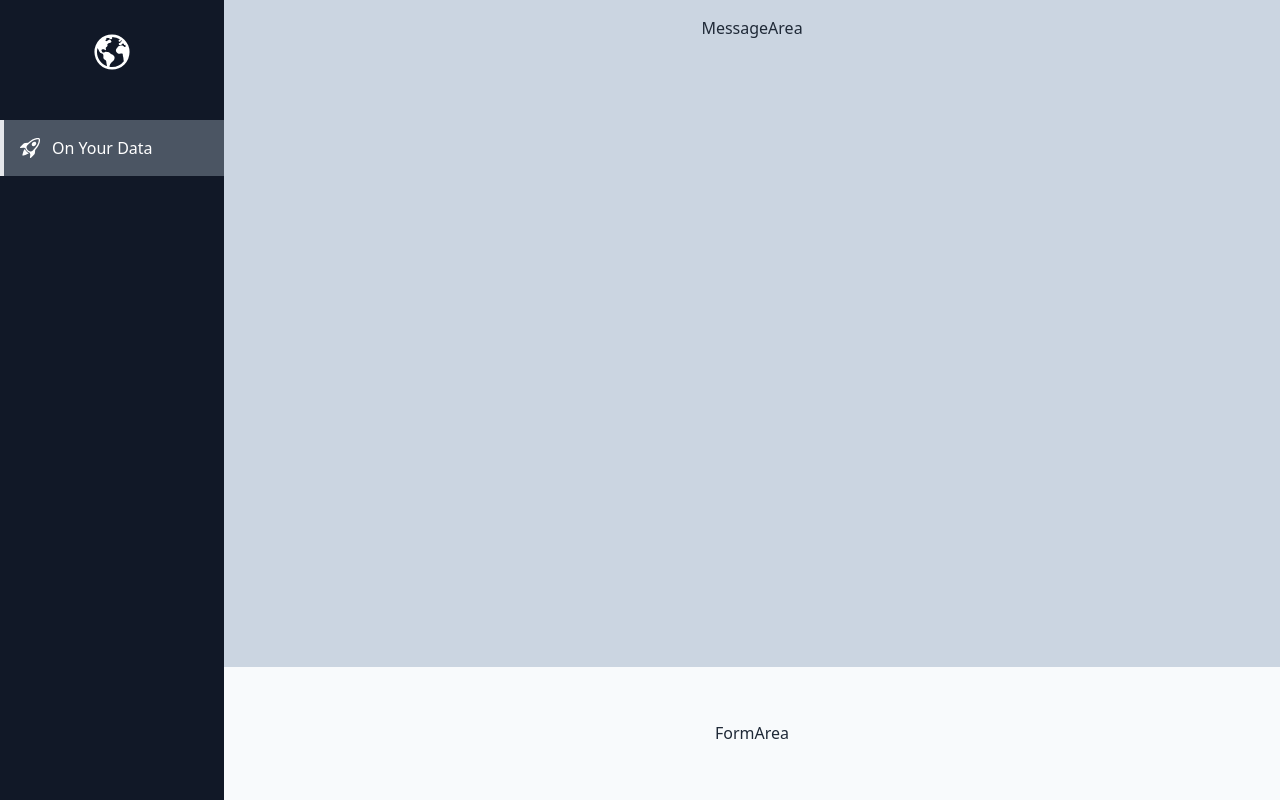
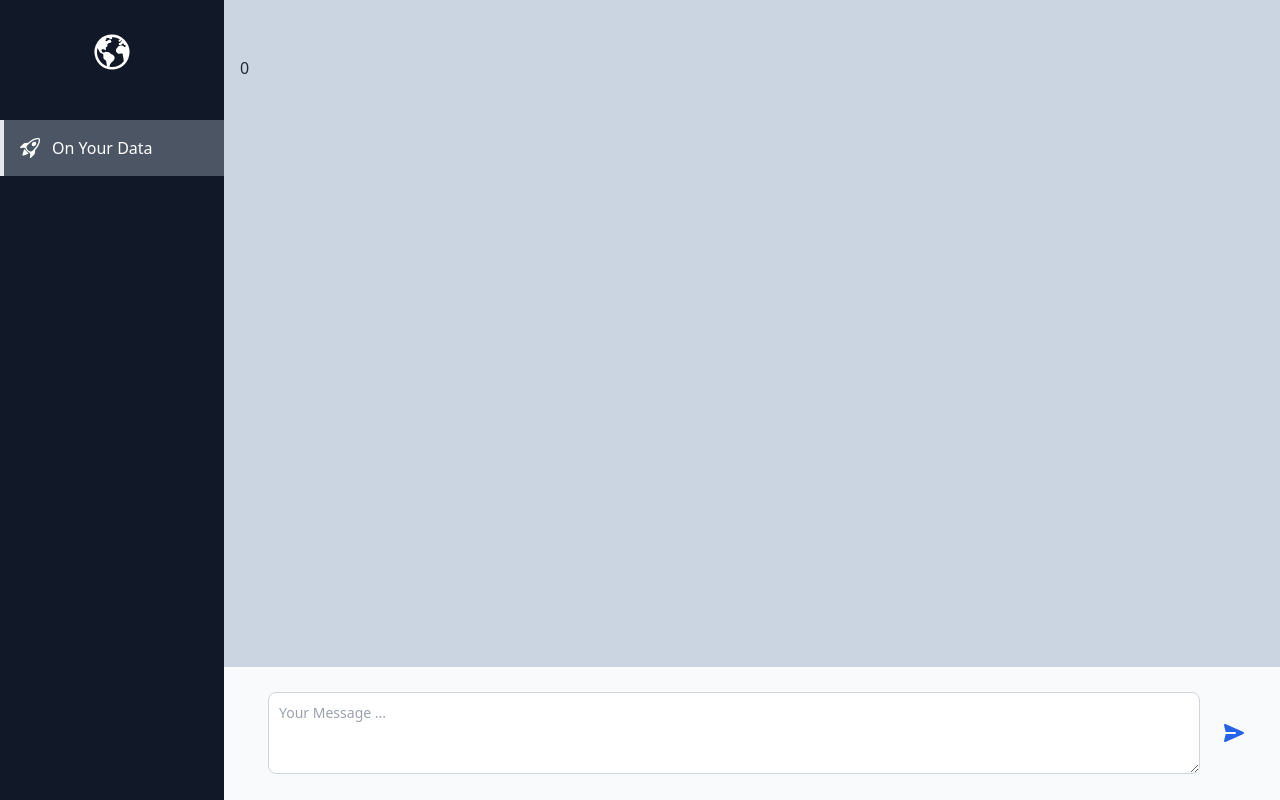
Before and after one commit to takakimiyajima/rag-aoai-frontend, a Next.js app: page / in a window 1280 px wide. Built offline with nearby package versions, Linux system fonts and the light colour scheme.

Commit message:
feat: implement messaging feature with input and display components

```diff
--- a/src/app/(main)/page.tsx
+++ b/src/app/(main)/page.tsx
@@ -1,12 +1,14 @@
+import MessageArea from '@/components/MessageArea/MessageArea'
+import FormInput from '@/components/FormInput/FormInput'
+
 export default function Home() {
   return (
     <main className="flex flex-col text-gray-800 w-full h-full overflow-y-auto">
       <div className="flex bg-slate-300 h-5/6 p-4 justify-center">
-        MessageArea
-
+        <MessageArea />
       </div>
       <div className="flex h-1/6 p-4 justify-center items-center">
-        FormArea
+        <FormInput />
       </div>
     </main>
   );
--- /dev/null
+++ b/src/components/FormInput/FormInput.tsx
@@ -0,0 +1,87 @@
+'use client'
+
+import { usePathname } from 'next/navigation'
+import { useState } from 'react'
+import { inputMessageToReduxStore } from '@/features/messageSlice'
+import { useAppDispatch } from '@/hooks/useRTK'
+
+const FormInput = () => {
+  const dispatch = useAppDispatch()
+  const pathname = usePathname()
+  const [message, setMessage] = useState('')
+  const [isLoading, setIsLoading] = useState(false)
+
+  const sendMessage = async () => {
+    setIsLoading(true)
+    dispatch(inputMessageToReduxStore({
+      message,
+      pathname,
+      isMan: true
+    }))
+
+    const url = 'api/onyourdata'
+    const response = await fetch(url, {
+      method: 'POST',
+      headers: {
+        'Content-Type': 'application/json'
+      },
+      body: JSON.stringify({ message })
+    })
+
+    const { aiMessage } = await response.json()
+
+    dispatch(inputMessageToReduxStore({
+      message: aiMessage,
+      pathname,
+      isMan: false
+    }))
+
+    setMessage('')
+    setIsLoading(false)
+  }
+
+  return (
+    <div className="w-full justify-center items-center">
+      <label htmlFor="chat" className="sr-only">
+        Your Message
+      </label>
+      <div className="flex items-center px-3 py-2 rounded-lg bg-gray-50">
+        <textarea
+          id="chat"
+          rows={3}
+          value={message}
+          onChange={(e) => setMessage(e.target.value)}
+          className="block mx-4 p-2.5 w-full text-sm text-gray-900 bg-white rounded-lg border border-gray-300 focus:ring-blue-500 focus:border-blue-500"
+          placeholder="Your Message ..."
+        ></textarea>
+        <button
+          onClick={sendMessage}
+          className="inline-flex justify-center p-2 text-blue-600 rounded-full cursor-pointer hover:bg-blue-100"
+        >
+          {
+            !isLoading ? (
+              <svg
+                className="w-5 h-5 rotate-90 rtl:-rotate-90"
+                aria-hidden="true"
+                xmlns="http://www.w3.org/2000/svg"
+                fill="currentColor"
+                viewBox="0 0 18 20"
+              >
+                <path d="m17.914 18.594-8-18a1 1 0 0 0-1.828 0l-8 18a1 1 0 0 0 1.157 1.376L8 18.281V9a1 1 0 0 1 2 0v9.281l6.758 1.689a1 1 0 0 0 1.156-1.376Z" />
+              </svg>
+            ) : (
+              <div className="flex justify-center" aria-label="読み込み中">
+                <div className="animate-spin w-5 h-5 border-4 border-blue-500 rounded-full border-t-transparent"></div>
+              </div>
+            )
+          }
+
+          <span className="sr-only">Send Message</span>
+        </button>
+      </div>
+    </div>
+  )
+
+}
+
+export default FormInput
--- /dev/null
+++ b/src/components/MessageArea/MessageArea.tsx
@@ -0,0 +1,33 @@
+'use client'
+
+import { selectMessage } from '@/features/messageSlice'
+import { useAppSelector } from '@/hooks/useRTK'
+import { usePathname } from 'next/navigation'
+import { useEffect, useRef } from 'react'
+import MessageItem from '@/components/MessageItem/MessageItem'
+
+const MessageArea = () => {
+  const pathname = usePathname()
+  const message = useAppSelector(selectMessage)
+  const data = message.onyourdata
+  const scrollBottomRef = useRef<HTMLDivElement>(null)
+
+  useEffect(() => {
+    scrollBottomRef.current?.scrollIntoView({ behavior: 'smooth' })
+  }, [data])
+
+  return (
+    <div className="w-full overflow-auto pt-10">
+      {data.length && data.map((d, index) => (
+        <MessageItem
+          key={index}
+          isMan={d.isMan}
+          message={d.message}
+        />
+      ))}
+      <div ref={scrollBottomRef} />
+    </div>
+  )
+}
+
+export default MessageArea
--- /dev/null
+++ b/src/components/MessageItem/MessageItem.tsx
@@ -0,0 +1,51 @@
+import { motion } from 'framer-motion'
+import { FaRobot } from 'react-icons/fa'
+import { GrUserManager } from 'react-icons/gr'
+
+const MessageItem = ({ message, isMan }: { message: string, isMan: boolean }) => {
+  const characters = message.split('')
+
+  return isMan ? (
+    <div className='flex mb-4 justify-end'>
+      <div className='block max-w-sm p-6bg-white border border-gray-200 rounded-lg shadow hover:bg-gray-100 font-normal text-gray-700'>
+        {characters.map((char, index) => (
+          <motion.span
+            key={index}
+            initial={{ opacity: 0 }}
+            animate={{ opacity: 1 }}
+            transition={{ duration: 1, delay: index * 0.03 }}
+          >
+            {char}
+          </motion.span>
+        ))}
+      </div>
+      <div className='flex items-center justify-center w-10 h-10 overflow-hidden bg-gray-100 rounded-full ml-4'>
+        <div className='font-medium text-gray-600'>
+          <GrUserManager />
+        </div>
+      </div>
+    </div>
+  ): (
+    <div className='flex mb-4'>
+      <div className='flex items-center justify-center w-10 h-10 overflow-hidden bg-gray-100 rounded-full ml-4'>
+        <div className='font-medium text-gray-600'>
+          <FaRobot />
+        </div>
+      </div>
+      <div className='block max-w-sm p-6bg-white border border-gray-200 rounded-lg shadow hover:bg-gray-100 font-normal text-gray-700'>
+        {characters.map((char, index) => (
+          <motion.span
+            key={index}
+            initial={{ opacity: 0 }}
+            animate={{ opacity: 1 }}
+            transition={{ duration: 1, delay: index * 0.03 }}
+          >
+            {char}
+          </motion.span>
+        ))}
+      </div>
+    </div>
+  )
+}
+
+export default MessageItem
```
Also changed, not shown: src/hooks/useRTK.ts (renamed from src/hooks/usRTK.ts).
